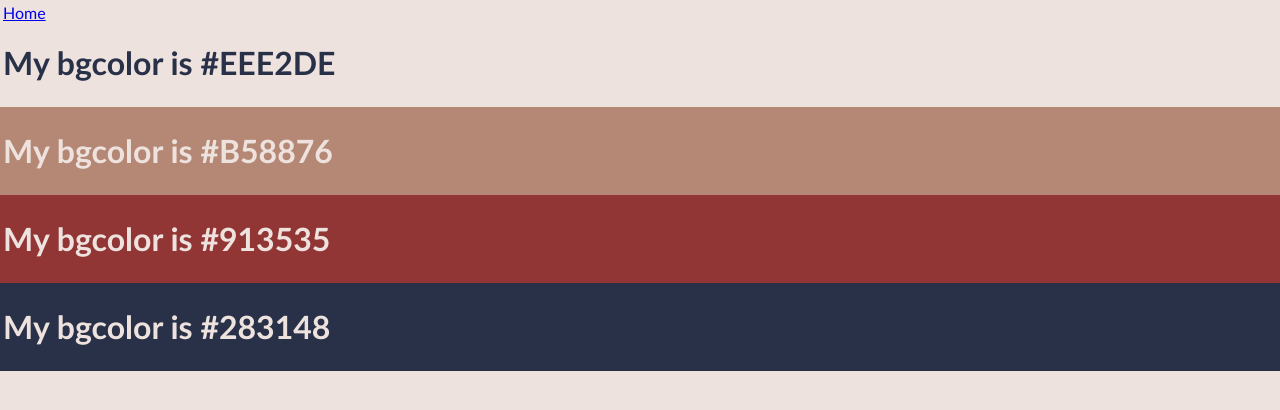
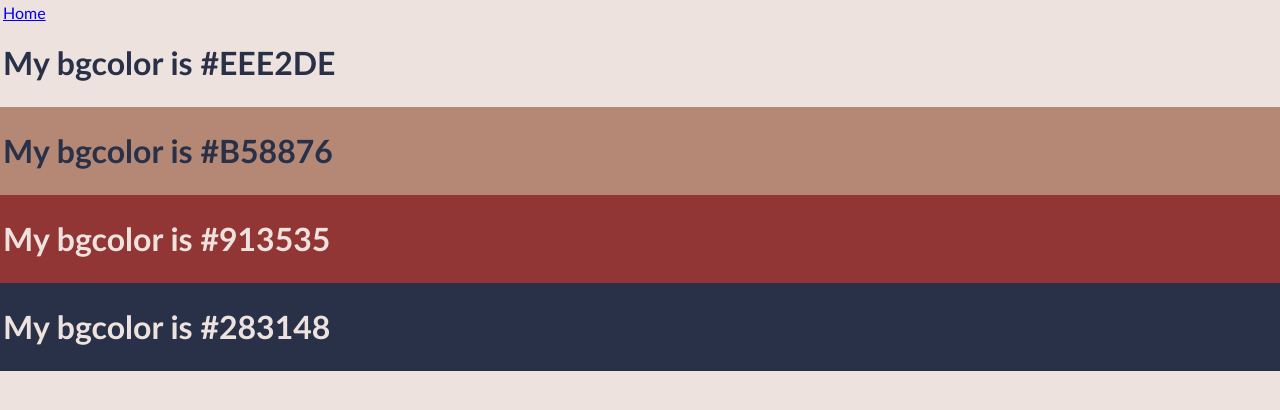
Before and after one commit to a-hadizadeh/a-hadizadeh.github.io, an Astro site: page / in a window 1280 px wide. Built offline with nearby package versions, Linux system fonts and the light colour scheme; Astro itself is replaced by a stand-in of ours.

Commit message:
Update index.astro

```diff
--- a/src/pages/index.astro
+++ b/src/pages/index.astro
@@ -40,7 +40,7 @@ const color3 = palette[3];
 			.ribbon2 {
 				box-sizing: border-box;
 				background-color: var(--color1);
-				color: var(--color0);
+				color: var(--color3);
 				margin: 0;
 				padding: 0;
 				border-color: var(--color1);
```
